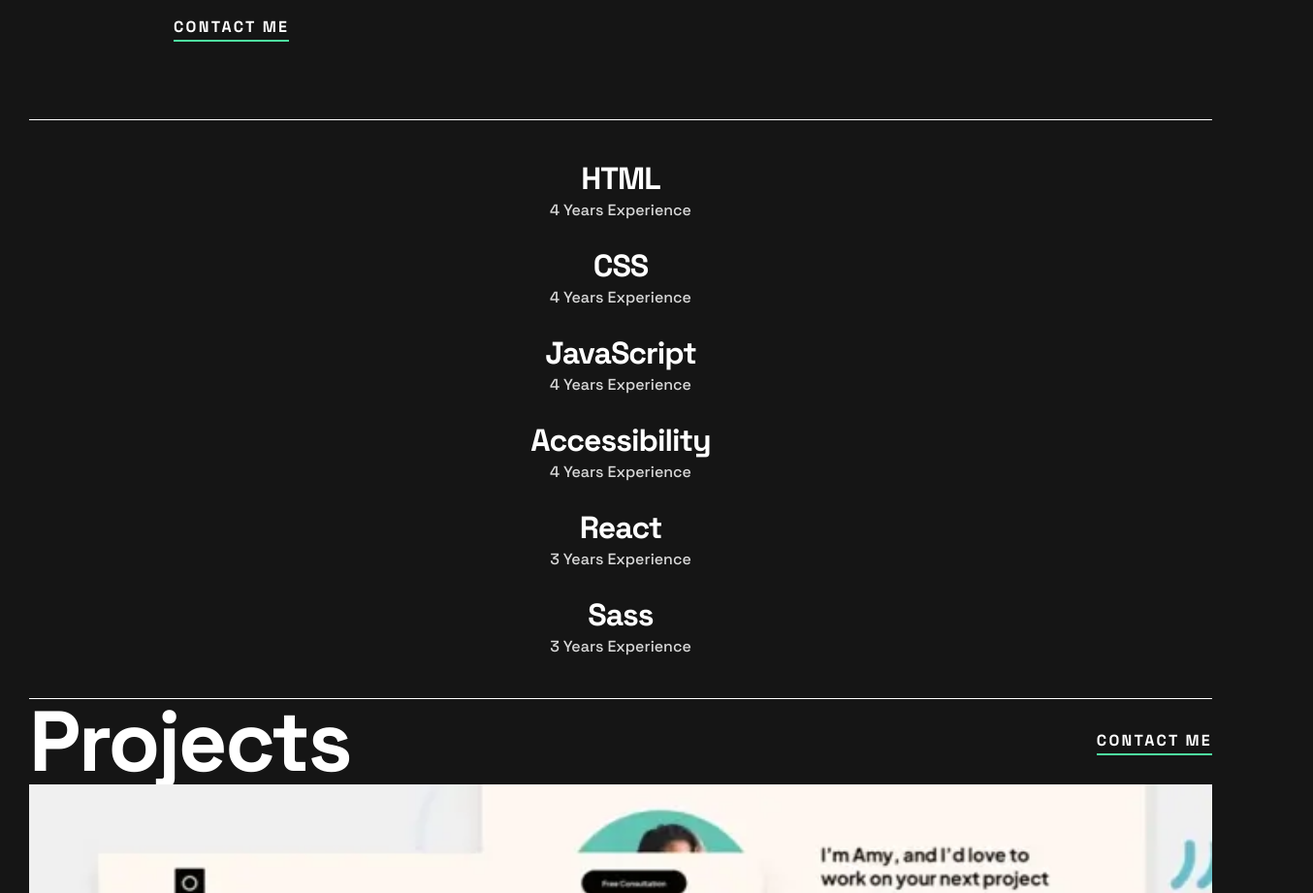
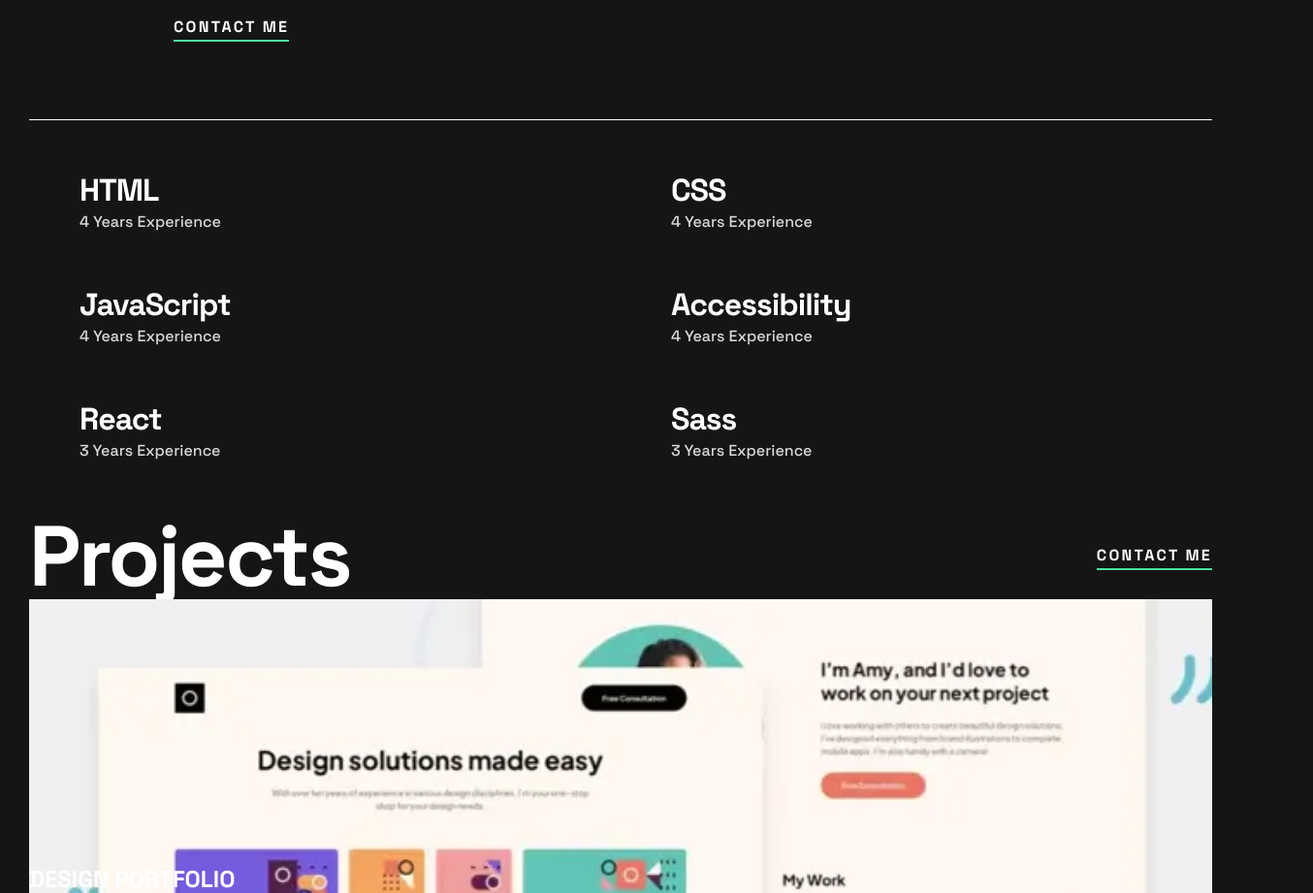
Before and after one commit to krishee107/FRONTENDMENTOR-Single-page-developer-portfolio, a plain HTML site: page index.html in a window 1280 px wide. Shown: the part 641-1562 px from the top of the page at 97% size, 1354 px wide, since content can reach past the window. Drawn offline with Linux system fonts and the light colour scheme.

Commit message:
Skills tablet section

```diff
--- a/css/style.css
+++ b/css/style.css
@@ -264,12 +264,15 @@ footer {
 
 /* Tablet */
 @media (min-width:550px) {
+
+    /* Content */
     .main {
         padding: 30px;
         z-index: 3;
         position: relative;
     }
 
+    /* Header */
     header {
         display: flex;
         justify-content: space-between;
@@ -289,6 +292,8 @@ footer {
     section {
         width: 100% !important;
     }
+
+    /* Hero */
 
     .hero {
         align-items: center;
@@ -337,6 +342,15 @@ footer {
     }
 
     .hero .link {margin: unset;}
+
+    /* Skills */
+    .skills {
+    all: unset;
+    display: grid;
+    grid-template-columns: repeat(2,1fr);
+    padding: 52px;
+    row-gap: 52px;
+}
 }
 /* Desktop */
 @media (min-width:1040px) {
```
